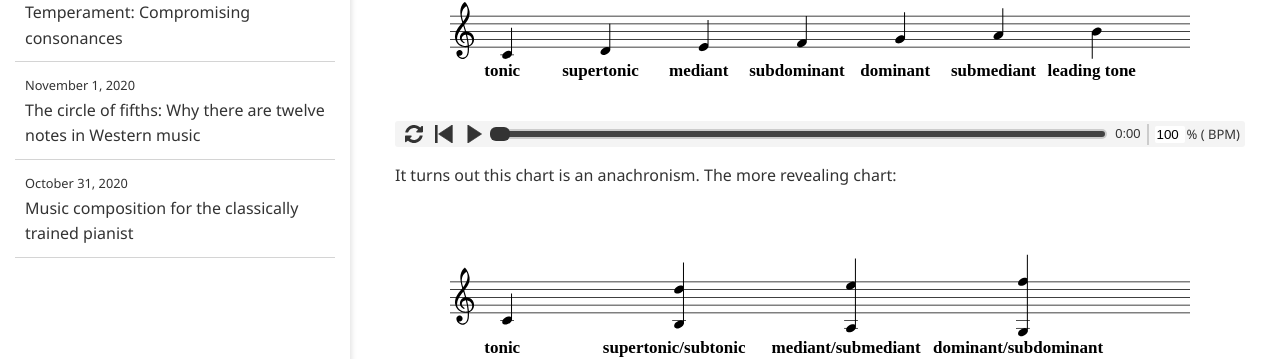
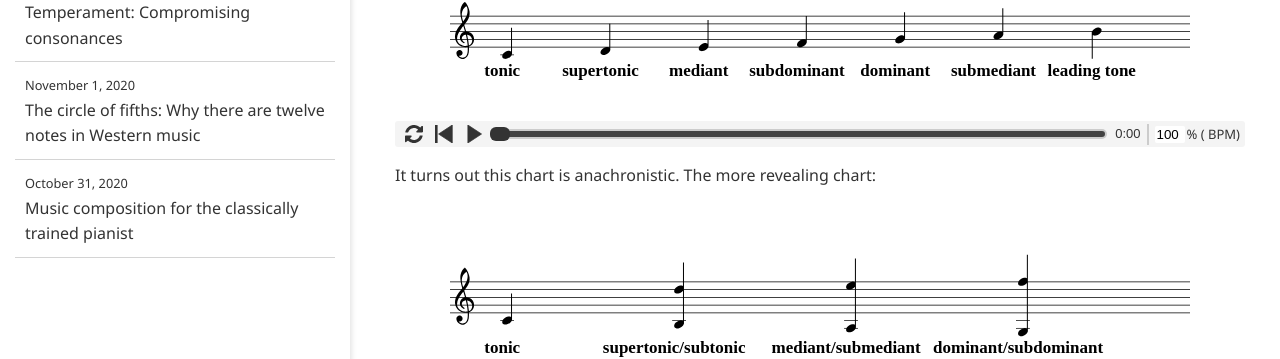
Before and after one commit to ansyblenetwork/sdg, a Jekyll site: the page built from _posts/2020-11-08-a-perfect-tonic.md, in a window 1280 px wide and 937 px high. Shown: the part 359-718 px from the top of the window. Built offline with Jekyll 4.4.1, drawn with Linux system fonts in a browser that asks for light colours.

Commit message:
Update 2020-11-08-a-perfect-tonic.md

```diff
--- a/_posts/2020-11-08-a-perfect-tonic.md
+++ b/_posts/2020-11-08-a-perfect-tonic.md
@@ -20,7 +20,7 @@ w: tonic supertonic mediant subdominant dominant submediant leading~tone
 `);
 </script>
 
-It turns out this chart is an anachronism. The more revealing chart:
+It turns out this chart is anachronistic. The more revealing chart:
 
 
 <div id="scale2"></div>
```
